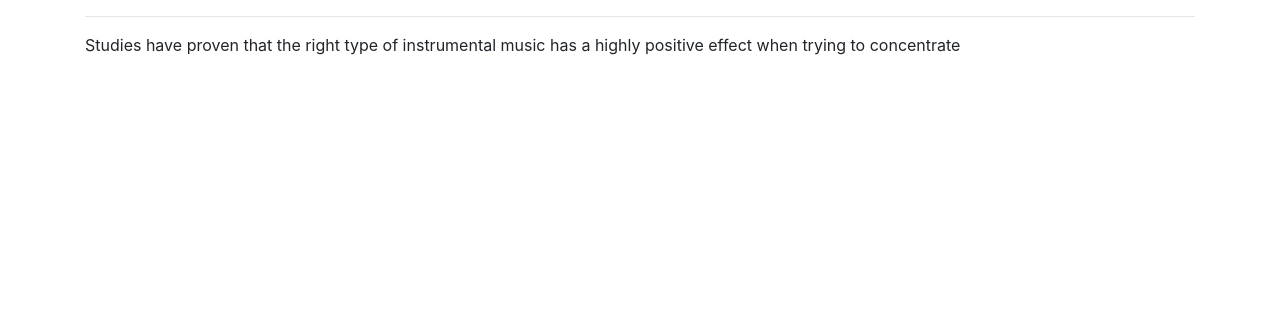
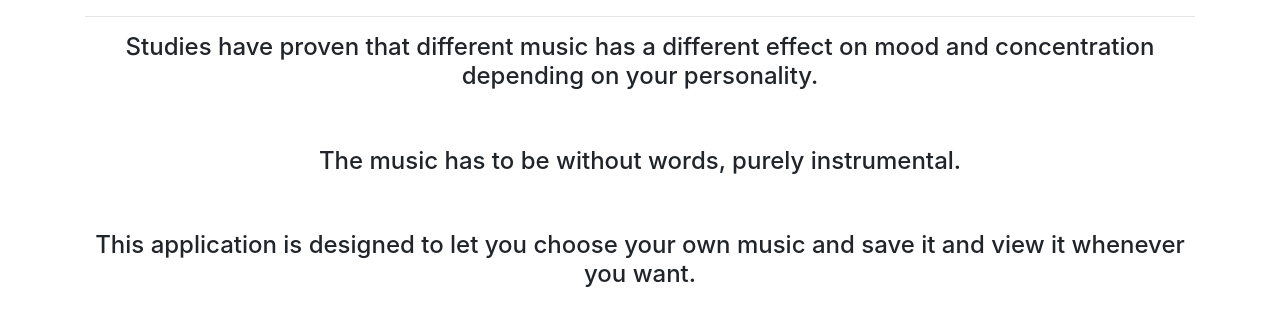
Before and after one commit to misbahmehmood/Fundamental-Project-, a Flask app: page /about in a window 1280 px wide. Shown: the part 24-350 px from the top of the page. Run offline with Flask 2, Linux system fonts and the light colour scheme; some libraries are stand-ins or nearby versions.

Commit message:
changes to html

```diff
--- a/application/templates/about.html
+++ b/application/templates/about.html
@@ -1,6 +1,15 @@
 {% extends 'layout.html' %}
 
 {% block body_content %}
-<p> Studies have proven that the right type of instrumental music has a highly positive effect when
-    trying to concentrate</p>
+<h4 style="text-align: center;">Studies have proven that different music has a different effect on mood
+    and concentration depending on your personality.</h4>
+    <br>
+    <br>
+    <h4 style= "text-align: center;">The music has to be without words, purely instrumental.</h4>
+
+    <br>
+    <br>
+
+    <h4 style= "text-align: center;">This application is designed to let you choose your own music and save it and view it whenever you want. </h4>
+
 {% endblock %}
--- a/application/templates/extravert_read.html
+++ b/application/templates/extravert_read.html
@@ -55,7 +55,11 @@
         <br>
         {% if song.link %}
                         <small>Link:</small><br>
-                        <small><textarea> {{ song.link }}</textarea></small>
+                        <small>{{ song.link }}</small><br>
+                        <iframe id="ytplayer" type="text/html" width="640" height="360" src="https://youtube.com/embed/{{song.link}}"></iframe>
+
+
+
                         {% if song.link.errors %}
                                 <div class="error">
                                 {% for error in song.link.errors %}
--- a/application/templates/introvert_add.html
+++ b/application/templates/introvert_add.html
@@ -57,7 +57,8 @@
 
                 <br>
                 {% if song.link %}
-                        <small>Link: {{ song.link }}></small>
+                        <small>Link: {{ song.link }}></small><br>
+                        <iframe id="ytplayer" type="text/html" width="640" height="360"src="https://youtube.com/embed/{{song.link}}" frameborder="0"></iframe>
                         {% if song.link.errors %}
                                 <div class="error">
                                 {% for error in song.link.errors %}
```
